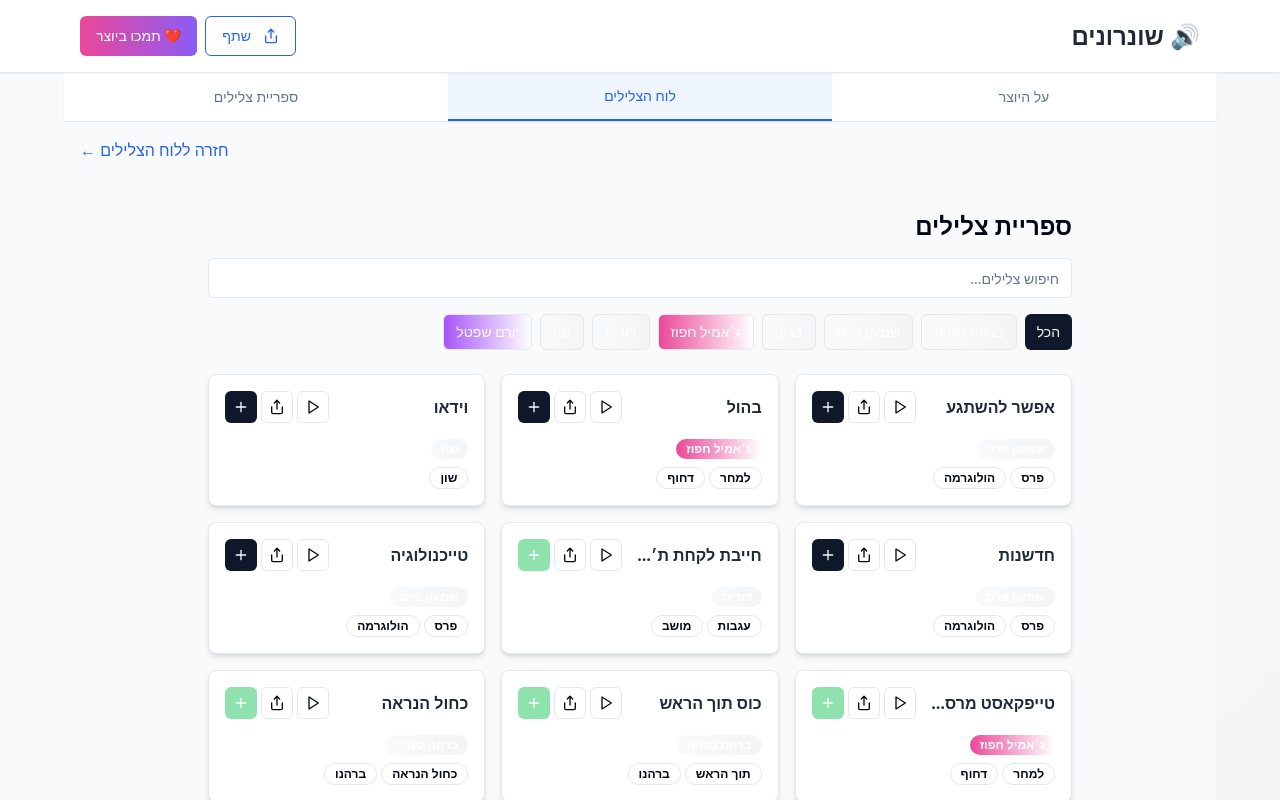
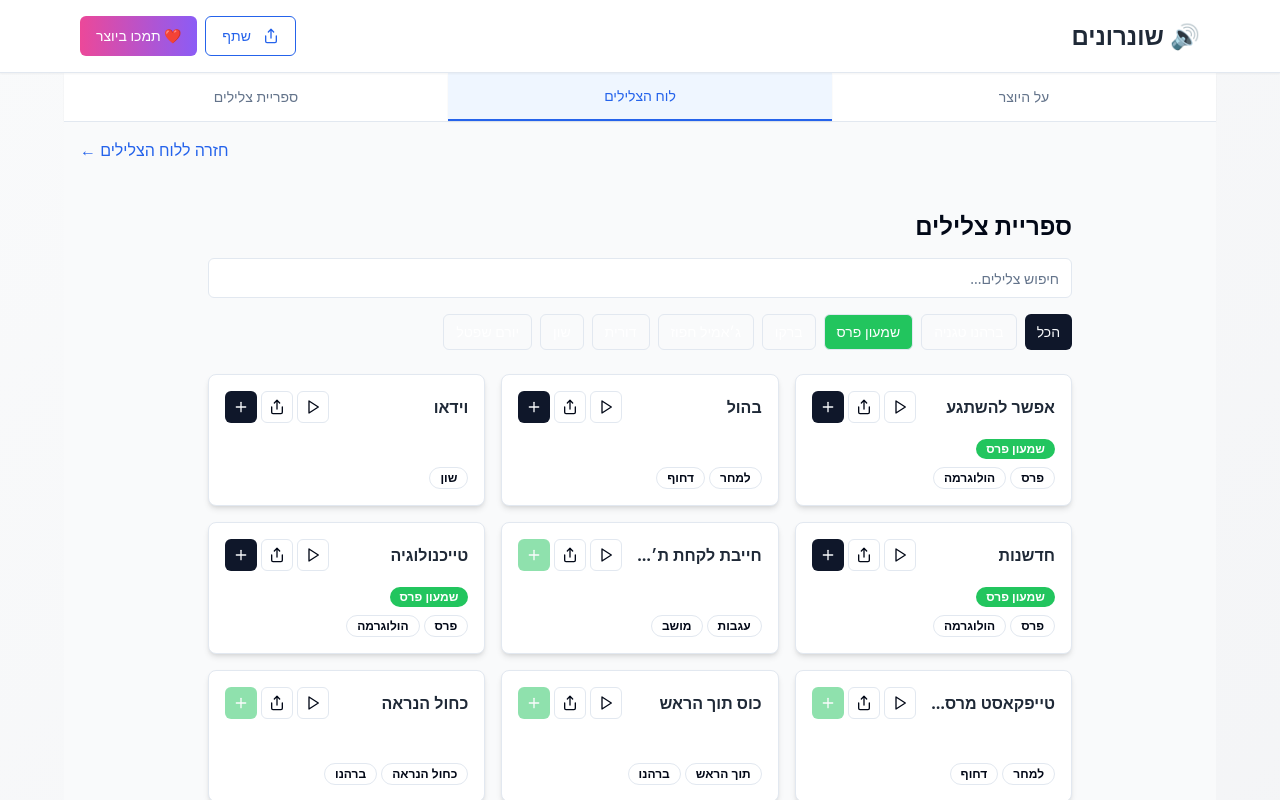
Before and after one commit to AsafMiz/shonronim, a React (Vite) app: page / in a window 1280 px wide. Both pictures are taken after a click on the element 640 px from the left and 637 px from the top of the page. Shown: the top 800 px of the page. Built offline with nearby package versions, Linux system fonts and the light colour scheme.

Commit message:
Refactor: Use category IDs and basic colors
- Updated sounds to use category IDs instead of names.
- Changed category colors to basic colors.
- Updated `categories.json` to include IDs.

```diff
--- a/src/assets/categories.json
+++ b/src/assets/categories.json
@@ -3,43 +3,43 @@
   {
     "id": "1",
     "name": "ברהנו טגניה",
-    "color": "from-blue-500 to-purple-600",
+    "color": "bg-blue-500",
     "isShown": true
   },
   {
     "id": "2",
     "name": "שמעון פרס",
-    "color": "from-green-500 to-teal-600",
+    "color": "bg-green-500",
     "isShown": true
   },
   {
     "id": "3",
     "name": "ברקו",
-    "color": "from-orange-500 to-red-600",
+    "color": "bg-orange-500",
     "isShown": true
   },
   {
     "id": "4",
     "name": "ג׳אמיל חפוז",
-    "color": "from-pink-500 to-rose-600",
+    "color": "bg-pink-500",
     "isShown": true
   },
   {
     "id": "5",
     "name": "דורית",
-    "color": "from-indigo-500 to-blue-600",
+    "color": "bg-indigo-500",
     "isShown": true
   },
   {
     "id": "6",
     "name": "שון",
-    "color": "from-yellow-500 to-orange-600",
+    "color": "bg-yellow-500",
     "isShown": true
   },
   {
     "id": "7",
     "name": "יורם שפטל",
-    "color": "from-purple-500 to-pink-600",
+    "color": "bg-purple-500",
     "isShown": true
   }
 ]
--- a/src/assets/sounds.json
+++ b/src/assets/sounds.json
@@ -6,7 +6,7 @@
     "filename": "ככל_הנראה.m4a",
     "tags": ["כחול הנראה", "ברהנו"],
     "hidden_tags": ["ככל הנראה", "ברנו"],
-    "category": "ברהנו טגניה"
+    "category": "1"
   },
   {
     "id": "2",
@@ -14,7 +14,7 @@
     "filename": "אפשר_להשתגע.m4a",
     "tags": ["פרס", "הולוגרמה"],
     "hidden_tags": ["ההולוגרמה של שמעון פרס"],
-    "category": "שמעון פרס"
+    "category": "2"
   },
   {
     "id": "3",
@@ -22,7 +22,7 @@
     "filename": "אתה_עשר.m4a",
     "tags": ["עשר", "ברקו"],
     "hidden_tags": ["אייל ברקוביץ׳"],
-    "category": "ברקו"
+    "category": "3"
   },
   {
     "id": "4",
@@ -30,7 +30,7 @@
     "filename": "בהול.m4a",
     "tags": ["למחר", "דחוף"],
     "hidden_tags": ["מלהק החיות"],
-    "category": "ג׳אמיל חפוז"
+    "category": "4"
   },
   {
     "id": "5",
@@ -38,7 +38,7 @@
     "filename": "ביילנדוס.m4a",
     "tags": ["עגבות", "מושב"],
     "hidden_tags": ["תותח הפרסים"],
-    "category": "דורית"
+    "category": "5"
   },
   {
     "id": "6",
@@ -46,7 +46,7 @@
     "filename": "וידאו.m4a",
     "tags": ["שון"],
     "hidden_tags": ["שרון טייכר"],
-    "category": "שון"
+    "category": "6"
   },
   {
     "id": "7",
@@ -54,7 +54,7 @@
     "filename": "חדשנות.m4a",
     "tags": ["פרס", "הולוגרמה"],
     "hidden_tags": ["ההולוגרמה של שמעון פרס"],
-    "category": "שמעון פרס"
+    "category": "2"
   },
   {
     "id": "8",
@@ -62,7 +62,7 @@
     "filename": "טייפקאסט.m4a",
     "tags": ["למחר", "דחוף"],
     "hidden_tags": ["מלהק החיות"],
-    "category": "ג׳אמיל חפוז"
+    "category": "4"
   },
   {
     "id": "9",
@@ -70,7 +70,7 @@
     "filename": "טכנולוגיה.m4a",
     "tags": ["פרס", "הולוגרמה"],
     "hidden_tags": ["טכנולוגיה", "ההולוגרמה של שמעון פרס"],
-    "category": "שמעון פרס"
+    "category": "2"
   },
   {
     "id": "10",
@@ -78,7 +78,7 @@
     "filename": "כוס_תוך_הראש.m4a",
     "tags": ["תוך הראש", "ברהנו"],
     "hidden_tags": ["לתוך", "ברנו"],
-    "category": "ברהנו טגניה"
+    "category": "1"
   },
   {
     "id": "11",
@@ -86,7 +86,7 @@
     "filename": "לוג_אוף.m4a",
     "tags": ["שון"],
     "hidden_tags": ["שרון טייכר"],
-    "category": "שון"
+    "category": "6"
   },
   {
     "id": "12",
@@ -94,7 +94,7 @@
     "filename": "ללכת_בננות.m4a",
     "tags": ["פרס", "הולוגרמה"],
     "hidden_tags": ["טכנולוגיה", "ההולוגרמה של שמעון פרס"],
-    "category": "שמעון פרס"
+    "category": "2"
   },
   {
     "id": "13",
@@ -102,7 +102,7 @@
     "filename": "מי_אומר_לי_שלום.m4a",
     "tags": ["שפטל"],
     "hidden_tags": ["יהורם", "כל כך יפה?"],
-    "category": "יורם שפטל"
+    "category": "7"
   },
   {
     "id": "14",
@@ -110,6 +110,6 @@
     "filename": "סגול_הנראה.m4a",
     "tags": ["כחול הנראה", "ברהנו"],
     "hidden_tags": ["סגול", "ככל", "ירוק", "ורוד"],
-    "category": "ברהנו טגניה"
+    "category": "1"
   }
 ]
--- a/src/components/SoundLibrary.tsx
+++ b/src/components/SoundLibrary.tsx
@@ -38,12 +38,22 @@ const SoundLibrary: React.FC<SoundLibraryProps> = ({ onAddToSoundboard }) => {
 
   const sounds: Sound[] = soundsData;
   const categories: Category[] = categoriesData;
-  const categoryNames = [...new Set(sounds.map(sound => sound.category))];
 
-  // Function to get category color by category name
-  const getCategoryColor = (categoryName: string): string => {
-    const category = categories.find(cat => cat.name === categoryName);
-    return category ? category.color : 'from-gray-200 to-gray-300';
+  // Function to get category by ID
+  const getCategoryById = (categoryId: string): Category | undefined => {
+    return categories.find(cat => cat.id === categoryId);
+  };
+
+  // Function to get category color by category ID
+  const getCategoryColor = (categoryId: string): string => {
+    const category = getCategoryById(categoryId);
+    return category ? category.color : 'bg-gray-300';
+  };
+
+  // Function to get category name by category ID
+  const getCategoryName = (categoryId: string): string => {
+    const category = getCategoryById(categoryId);
+    return category ? category.name : 'לא ידוע';
   };
 
   const filteredSounds = sounds.filter(sound => {
@@ -174,19 +184,19 @@ const SoundLibrary: React.FC<SoundLibraryProps> = ({ onAddToSoundboard }) => {
           >
             הכל
           </Button>
-          {categoryNames.map(category => (
+          {categories.map(category => (
             <Button
-              key={category}
+              key={category.id}
               variant="outline"
               size="sm"
-              onClick={() => setSelectedCategory(category)}
+              onClick={() => setSelectedCategory(category.id)}
               className={`${
-                selectedCategory === category
-                  ? `bg-gradient-to-r ${getCategoryColor(category)} text-white border-transparent hover:opacity-90`
-                  : `bg-gradient-to-r ${getCategoryColor(category)} text-white hover:opacity-80`
+                selectedCategory === category.id
+                  ? `${category.color} text-white border-transparent hover:opacity-90`
+                  : `${category.color} text-white hover:opacity-80`
               }`}
             >
-              {category}
+              {category.name}
             </Button>
           ))}
         </div>
@@ -239,9 +249,9 @@ const SoundLibrary: React.FC<SoundLibraryProps> = ({ onAddToSoundboard }) => {
 
               <div className="mb-2">
                 <span
-                  className={`inline-flex items-center rounded-full px-2.5 py-0.5 text-xs font-semibold text-white bg-gradient-to-r ${getCategoryColor(sound.category)}`}
+                  className={`inline-flex items-center rounded-full px-2.5 py-0.5 text-xs font-semibold text-white ${getCategoryColor(sound.category)}`}
                 >
-                  {sound.category}
+                  {getCategoryName(sound.category)}
                 </span>
               </div>
 
--- a/src/components/Soundboard.tsx
+++ b/src/components/Soundboard.tsx
@@ -34,11 +34,11 @@ const Soundboard: React.FC = () => {
   console.log('Soundboard sounds loaded:', sounds);
 
   // Default color for empty cubes
-  const defaultCubeColor = 'from-gray-200 to-gray-300';
+  const defaultCubeColor = 'bg-gray-300';
 
-  // Function to get category color by category name
-  const getCategoryColor = (categoryName: string): string => {
-    const category = categories.find(cat => cat.name === categoryName);
+  // Function to get category color by category ID
+  const getCategoryColor = (categoryId: string): string => {
+    const category = categories.find(cat => cat.id === categoryId);
     return category ? category.color : defaultCubeColor;
   };
 
```
